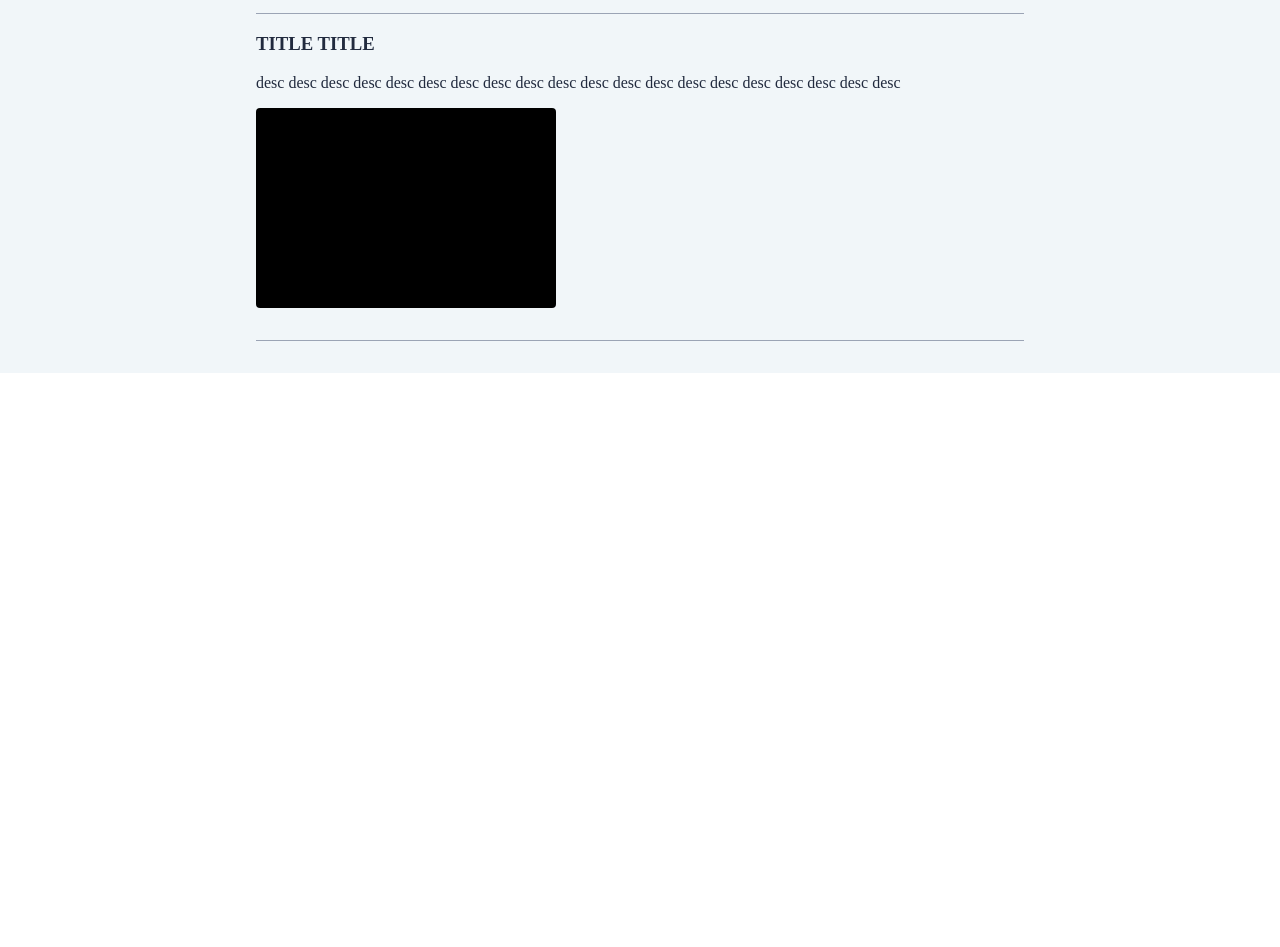
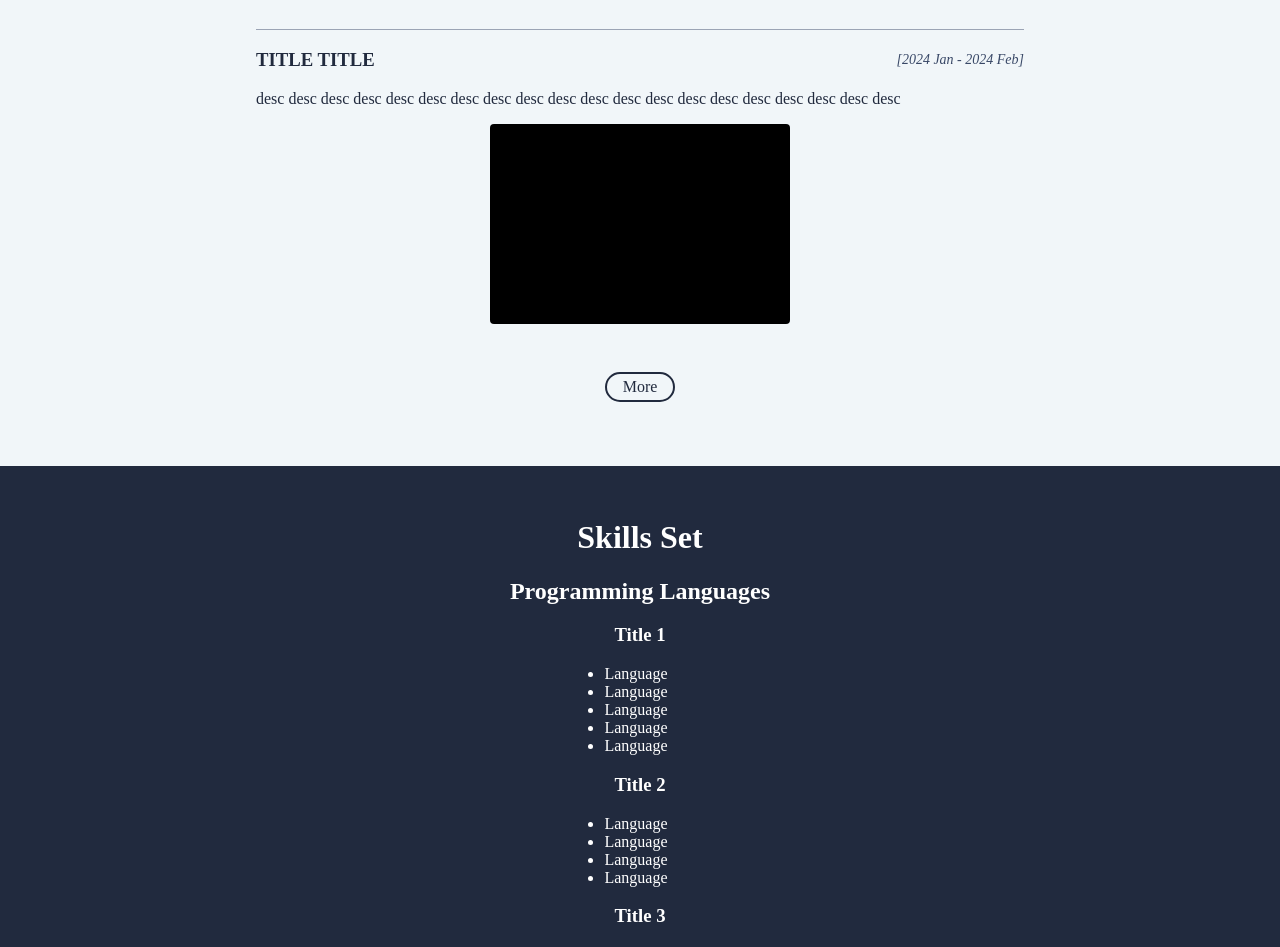
Before and after one commit to AlexZihaoXu/portfolio-2024, a React (Vite) app: page /projects in a window 1280 px wide. Shown: the part 3500-4447 px from the top of the page. Before the commit the page ends 3873 px from the top, so only its background shows below. Built offline with nearby package versions, Linux system fonts and the light colour scheme.

Commit message:
Template Finished

```diff
--- a/src/pages/main/Main.tsx
+++ b/src/pages/main/Main.tsx
@@ -2,6 +2,8 @@ import {GreetingsSection} from './sections/GreetingsSection.tsx';
 import {AboutMeSection} from './sections/AboutMeSection.tsx';
 import {EducationSection} from './sections/EducationSection.tsx';
 import {ProjectsSection} from './sections/ProjectsSection.tsx';
+import {SkillsSetSection} from './sections/SkillsSetSection.tsx';
+import {ContactSection} from './sections/ContactSection.tsx';
 
 export const Main = () => {
 
@@ -10,5 +12,7 @@ export const Main = () => {
         <AboutMeSection/>
         <EducationSection/>
         <ProjectsSection/>
+        <SkillsSetSection/>
+        <ContactSection/>
     </>
 }
--- /dev/null
+++ b/src/pages/main/sections/ContactSection.css
@@ -0,0 +1,7 @@
+.contact-section {
+
+}
+
+.contact-section h1 {
+    text-align: center;
+}
--- /dev/null
+++ b/src/pages/main/sections/ContactSection.tsx
@@ -0,0 +1,12 @@
+import './ContactSection.css';
+
+export const ContactSection = () => {
+    return <div className={'contact-section'}>
+        <h1>Contact Me</h1>
+        <ul>
+            <li>Email</li>
+            <li>GitHub</li>
+            <li>Instagram</li>
+        </ul>
+    </div>;
+};
--- a/src/pages/main/sections/ProjectsSection.css
+++ b/src/pages/main/sections/ProjectsSection.css
@@ -1,13 +1,12 @@
 .projects-section {
     background-color: #F1F6F9;
-    padding: 32px 0;
+    padding: 48px 0;
     color: #212A3E;
 }
 
 .projects-section h1 {
     text-align: center;
     margin: 0;
-
 }
 
 .projects-section .project {
@@ -20,7 +19,34 @@
 
 .projects-section .image {
     background-color: black;
-    width: calc(min(max(200px, 50vw) - 32px, 300px));
-    height: calc(min(max(200px, 50vw) * .5, 200px));
+    margin: auto;
+    width: calc(min(max(350px, 50vw) - 32px, 300px));
+    height: calc(min(max(350px, 50vw) * .5, 200px));
     border-radius: 4px;
 }
+
+.project h3 .date {
+    display: inline-block;
+    float: right;
+    font-size: 14px;
+    translate: 0 3px;
+    color: #394867;
+    font-weight: lighter;
+    font-style: italic;
+}
+
+.projects-section .more {
+    padding: 4px 16px;
+    width: min-content;
+    height: min-content;
+    border: 2px solid #212A3E;
+    margin: 16px auto;
+    border-radius: 16px;
+    transition-duration: 100ms;
+}
+
+.projects-section .more:hover {
+    background-color: #212A3E;
+    color: white;
+    cursor: pointer;
+}
--- a/src/pages/main/sections/ProjectsSection.tsx
+++ b/src/pages/main/sections/ProjectsSection.tsx
@@ -3,10 +3,16 @@ import './ProjectsSection.css';
 const Project = (props: {
     preview_url?: string;
     title: string,
-    description: string
+    description: string,
+    date: string,
+    lastOne?: boolean
 }) => {
-    return <div className={'project'}>
-        <h3>{props.title}</h3>
+    return <div className={'project'} style={props.lastOne ? {
+        borderBottom: 'none'
+    } : undefined}>
+        <h3>{props.title}
+            <div className="date">[{props.date}]</div>
+        </h3>
         <p>{props.description}</p>
         <div className="image">
 
@@ -20,23 +26,33 @@ export const ProjectsSection = () => {
         <Project
             description={'desc desc desc desc desc desc desc desc desc desc desc desc desc desc desc desc desc desc desc desc '}
             title={'TITLE TITLE'}
+            date={'2024 Jan - 2024 Feb'}
         />
         <Project
             description={'desc desc desc desc desc desc desc desc desc desc desc desc desc desc desc desc desc desc desc desc '}
             title={'TITLE TITLE'}
+            date={'2024 Jan - 2024 Feb'}
         />
         <Project
             description={'desc desc desc desc desc desc desc desc desc desc desc desc desc desc desc desc desc desc desc desc '}
             title={'TITLE TITLE'}
+            date={'2024 Jan - 2024 Feb'}
         />
         <Project
             description={'desc desc desc desc desc desc desc desc desc desc desc desc desc desc desc desc desc desc desc desc '}
             title={'TITLE TITLE'}
+            date={'2024 Jan - 2024 Feb'}
         />
         <Project
             description={'desc desc desc desc desc desc desc desc desc desc desc desc desc desc desc desc desc desc desc desc '}
             title={'TITLE TITLE'}
+            date={'2024 Jan - 2024 Feb'}
+            lastOne={true}
         />
+
+        <div className="more">
+            More
+        </div>
 
     </div>;
 };
--- /dev/null
+++ b/src/pages/main/sections/SkillsSetSection.css
@@ -0,0 +1,26 @@
+.skills-set-section {
+    background-color: #212A3E;
+    padding: 32px 0;
+    color: white;
+}
+
+.skills-set-section h1 {
+    text-align: center;
+}
+
+.skills-set-section h2 {
+    text-align: center;
+}
+
+.skills-set-section h3 {
+    text-align: center;
+}
+.skills-set-section ul {
+    margin: auto;
+    width: min-content;
+    padding-right: 48px;
+}
+
+.skills-set-section ul li {
+    width: min-content;
+}
--- /dev/null
+++ b/src/pages/main/sections/SkillsSetSection.tsx
@@ -0,0 +1,140 @@
+import './SkillsSetSection.css';
+
+export const SkillsSetSection = () => {
+    return <>
+        <div className={'skills-set-section'}>
+            <h1>Skills Set</h1>
+            <h2>Programming Languages</h2>
+            <div className="sections-container">
+                <div className="section">
+                    <div className="icon">
+
+
+                    </div>
+                    <h3>Title 1</h3>
+                    <ul>
+                        <li>Language</li>
+                        <li>Language</li>
+                        <li>Language</li>
+                        <li>Language</li>
+                        <li>Language</li>
+                    </ul>
+                </div>
+                <div className="section">
+                    <div className="icon">
+
+
+                    </div>
+                    <h3>Title 2</h3>
+                    <ul>
+                        <li>Language</li>
+                        <li>Language</li>
+                        <li>Language</li>
+                        <li>Language</li>
+                    </ul>
+                </div>
+                <div className="section">
+                    <div className="icon">
+
+
+                    </div>
+                    <h3>Title 3</h3>
+                    <ul>
+                        <li>Language</li>
+                        <li>Language</li>
+                    </ul>
+                </div>
+            </div>
+
+
+            <h2>Web Development Stack</h2>
+            <div className="sections-container">
+                <div className="section">
+                    <div className="icon">
+
+
+                    </div>
+                    <h3>Title 1</h3>
+                    <ul>
+                        <li>Language</li>
+                        <li>Language</li>
+                        <li>Language</li>
+                        <li>Language</li>
+                        <li>Language</li>
+                    </ul>
+                </div>
+                <div className="section">
+                    <div className="icon">
+
+
+                    </div>
+                    <h3>Title 2</h3>
+                    <ul>
+                        <li>Language</li>
+                        <li>Language</li>
+                        <li>Language</li>
+                        <li>Language</li>
+                    </ul>
+                </div>
+            </div>
+
+            <h2>Game Development</h2>
+            <div className="sections-container">
+                <div className="section">
+                    <div className="icon">
+
+
+                    </div>
+                    <h3>Title 1</h3>
+                    <ul>
+                        <li>Language</li>
+                        <li>Language</li>
+                        <li>Language</li>
+                    </ul>
+                </div>
+                <div className="section">
+                    <div className="icon">
+
+
+                    </div>
+                    <h3>Title 2</h3>
+                    <ul>
+                        <li>Language</li>
+                        <li>Language</li>
+                        <li>Language</li>
+                        <li>Language</li>
+                    </ul>
+                </div>
+                <div className="section">
+                    <div className="icon">
+
+
+                    </div>
+                    <h3>Title 3</h3>
+                    <ul>
+                        <li>Language</li>
+                        <li>Language</li>
+                        <li>Language</li>
+                        <li>Language</li>
+                    </ul>
+                </div>
+            </div>
+
+            <h2>Embedded Systems & IoT</h2>
+            <div className="sections-container">
+                <div className="section">
+                    <div className="icon">
+
+
+                    </div>
+                    <h3>Title 1</h3>
+                    <ul>
+                        <li>Language</li>
+                        <li>Language</li>
+                    </ul>
+                </div>
+            </div>
+        </div>
+    </>
+        ;
+};
```
Also changed, not shown: src/data/projects.ts (added, +58 -0 lines).
